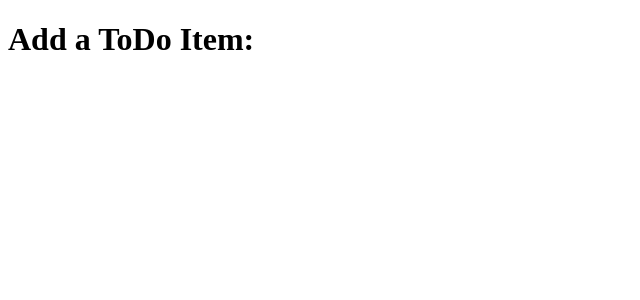
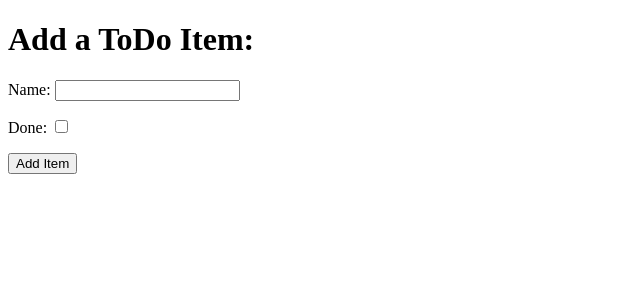
Before and after one commit to Dizarimia/django4, a Django app: page /add in a window 1280 px wide. Shown: the top 300 px of the page, without its empty margins (0-640 px from the left). Run offline with Django 3.2, Linux system fonts and the light colour scheme.

Commit message:
add checkbox

```diff
--- a/todo/templates/todo/add_item.html
+++ b/todo/templates/todo/add_item.html
@@ -8,5 +8,26 @@
 </head>
 <body>
     <h1>Add a ToDo Item:</h1>
+    <form method="POST" action="add">
+        {% csrf_token %}
+        <div>
+            <p>
+                <label for = "id_name">Name:</label>
+                <input type="text" id="id_name" name="item_name" />
+            </p>
+        </div>
+        <div>
+            <p>
+                <label for = "id_done">Done:</label>
+                <input type="checkbox" id="id_done" name="done" />
+            </p>
+        </div>
+        <div>
+            <p>
+                <button type="submit">Add Item</button>
+            </p>
+        </div>
+    </form>
+
 </body>
 </html>
--- a/todo/views.py
+++ b/todo/views.py
@@ -1,4 +1,4 @@
-from django.shortcuts import render
+from django.shortcuts import render, redirect
 from .models import Item
 
 # Create your views here.
@@ -10,4 +10,10 @@ def get_todo_list(request):
     return render(request, 'todo/todo_list.html', context)
 
 def add_item(request):
+    if request.method == 'POST':
+        name = request.POST.get('item_name')
+        done = 'done' in request.POST
+        Item.objects.create(name=name, done=done)
+
+        return redirect('get_todo_list')
     return render(request, 'todo/add_item.html')
```
